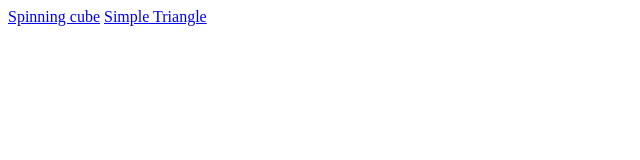
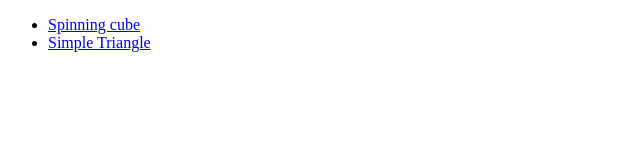
Before and after one commit to AidanSpeakss/webgl-learn, a plain HTML site: page index.html in a window 1280 px wide. Shown: the whole page, without its empty margins (0-640 px from the left). Drawn offline with Linux system fonts and the light colour scheme.

Commit message:
Update index.html

```diff
--- a/index.html
+++ b/index.html
@@ -5,7 +5,9 @@
   <title>Project Dir</title>
 </head>
 <body onload="startInitDemo()">
-<a href="spinning-cube/" target="_blank">Spinning cube</a>
-<a href="simple-triangle/" target="_blank">Simple Triangle</a>
+  <ul>
+    <li><a href="spinning-cube/" target="_blank">Spinning cube</a></li>
+    <li><a href="simple-triangle/" target="_blank">Simple Triangle</a></li>
+  </ul>
 </body>
 </html>
```
